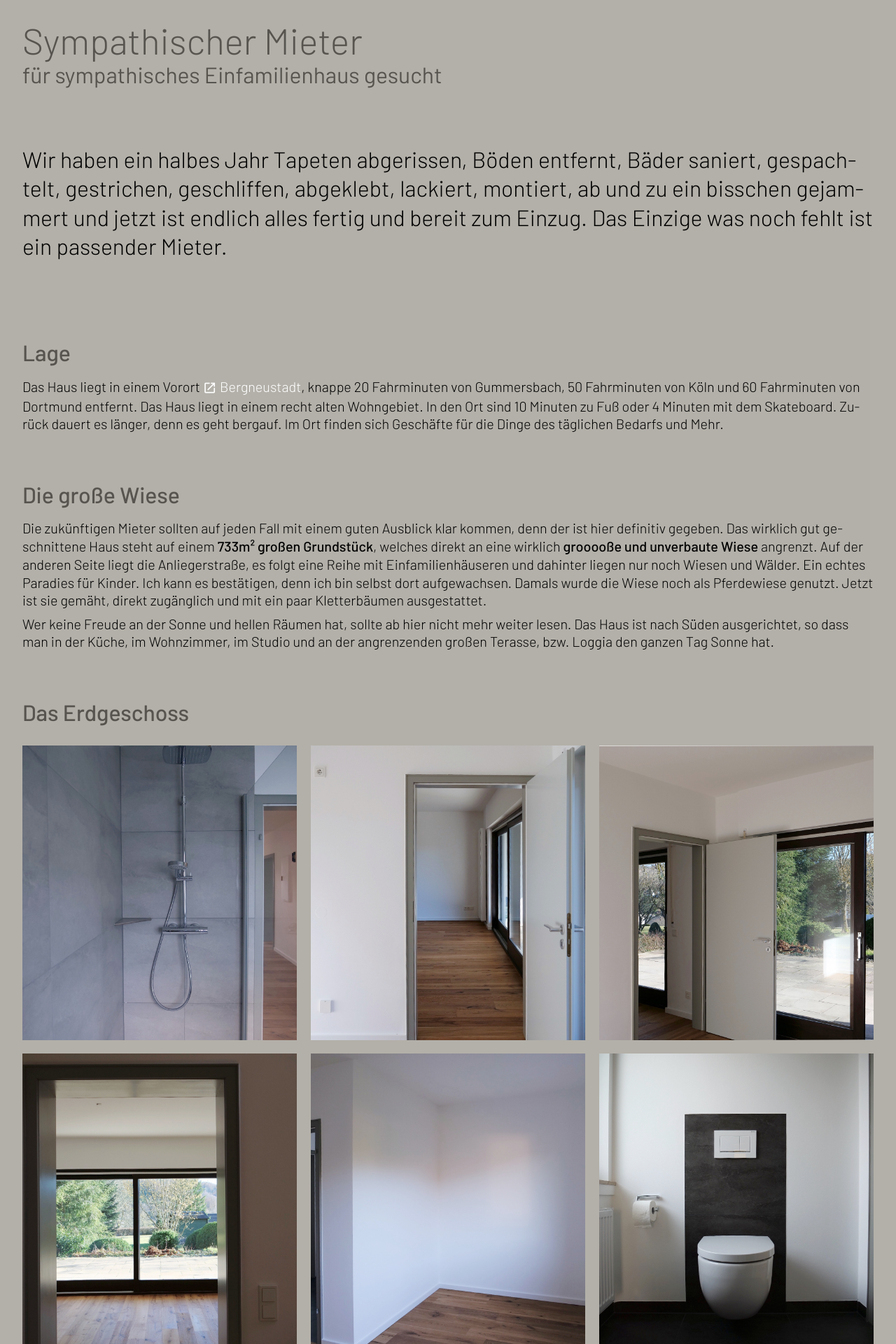
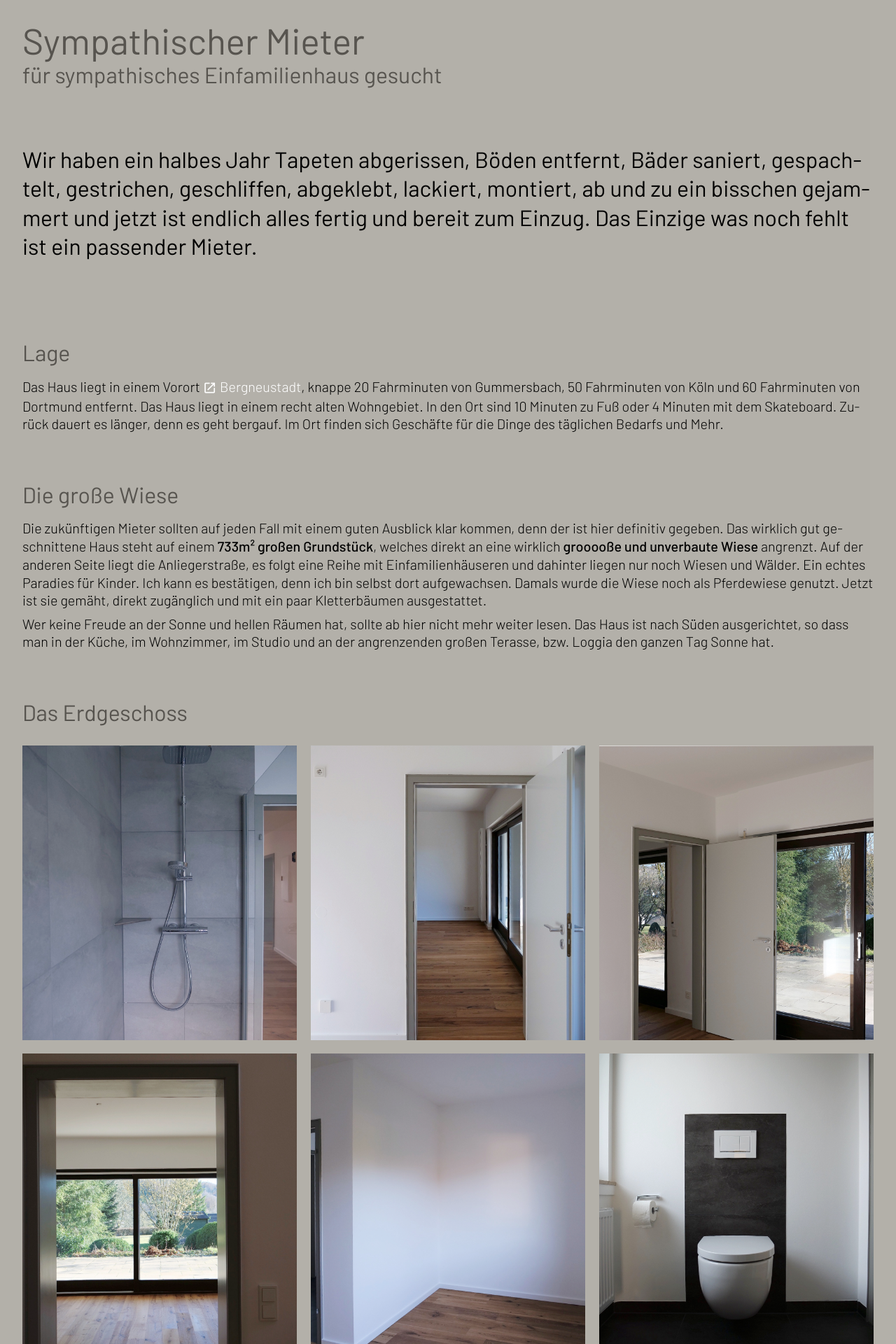
Before and after one commit to cnoss/haeuschen, a Jekyll site: the page built from index.html, in a window 1280 px wide. Shown: the top 1920 px of the page at 70% size. Built offline with Jekyll 4.4.1, drawn with Linux system fonts in a browser that asks for light colours.

Commit message:
Mobile optimierungen

```diff
--- a/_sass/_base.scss
+++ b/_sass/_base.scss
@@ -52,20 +52,28 @@
 }
 
 h1{
-  font-size: $xl;
+  font-size: $l;
+  font-weight: $fw-bold;
+  @media only screen and (min-width: $vp-medium) {
+    font-size: $xl;
+    font-weight: $fw-normal;
+  }
 }
 
 h2{
-  font-size: $l;
-
-  &.has-space{
-    margin-top: $xl;
+  font-size: $m;
+  font-weight: $fw-bold;
+  @media only screen and (min-width: $vp-medium) {
+    font-size: $l;
+    font-weight: $fw-normal;
   }
 }
 
 h3{
   font-size: $m;
 }
+
+
 
 p{
   margin-bottom: $xs;
@@ -123,12 +131,18 @@
 }
 
 .title{
-  font-weight: $fw-light;
+  font-weight: $fw-bold;
+  @media only screen and (min-width: $vp-medium) {
+    font-weight: $fw-normal;
+  }
 }
 
 .subtitle{
-  font-weight: $fw-normal;
+  font-weight: $fw-medium;
   margin-top: $s * -1;
+  @media only screen and (min-width: $vp-medium) {
+    font-weight: $fw-normal;
+  }
 }
 
 strong{
--- a/_sass/_components.scss
+++ b/_sass/_components.scss
@@ -14,14 +14,21 @@
 // Header
 // ------------------------------------------------------------------------- //
 .header {
-  padding: $l;
+  padding: $s;
+  @media only screen and (min-width: $vp-medium) {
+    padding: $l;
+  }
 }
 
 
 // Section
 // ------------------------------------------------------------------------- //
 .section {
-  padding: $l;
+  padding: $s;
+
+  @media only screen and (min-width: $vp-medium) {
+    padding: $l;
+  }
 }
 
 
@@ -46,8 +53,13 @@
 .footer {
   background-color: $dark;
   color: $light;
-  padding: $l;
+  padding: $s;
   padding-bottom: $xl;
+
+  @media only screen and (min-width: $vp-medium) {
+    padding: $l;
+  }
+
 }
 
 // Image Block
@@ -108,8 +120,14 @@
 // Herotext
 // ------------------------------------------------------------------------- //
 .herotext {
-  font-size: $l;
+  font-size: $m;
+  font-weight: $fw-medium;
   line-height: $lh-default;
+
+  @media only screen and (min-width: $vp-medium) {
+    font-size: $l;
+    font-weight: $fw-normal;
+  }
 }
 
 
```
Also changed, not shown: 2 other files.
